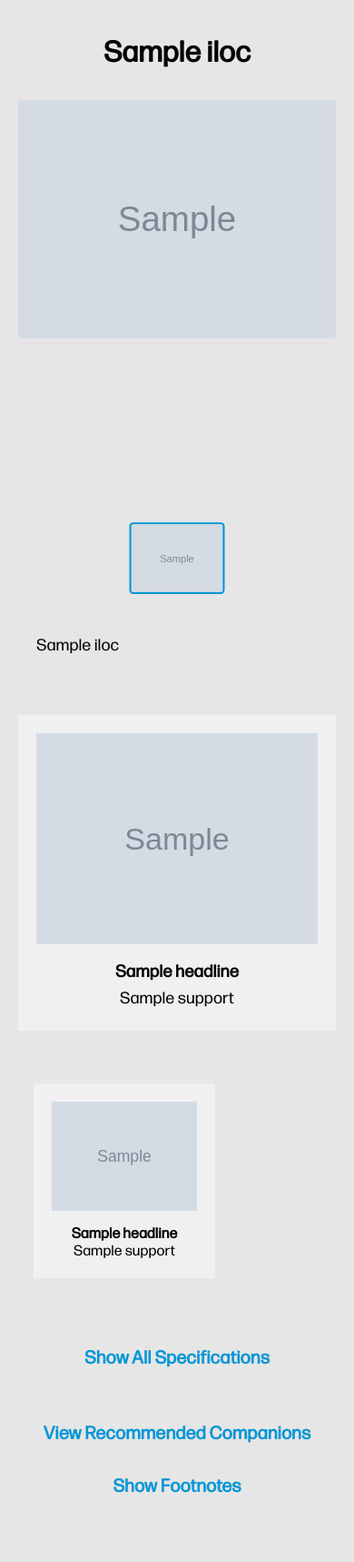
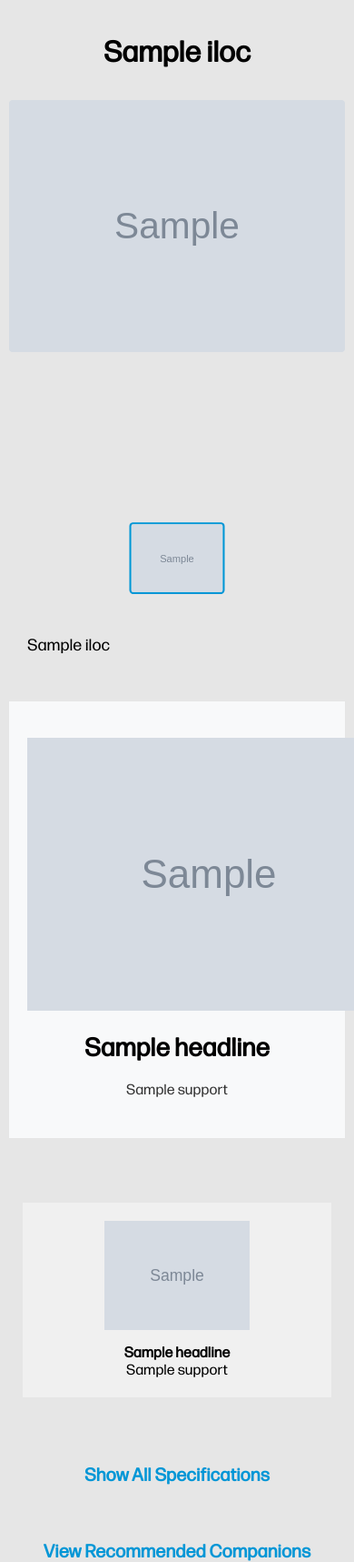
Before and after one commit to jinjernot/leliel, a Flask app: template templates/product_template.html in a window 390 px wide; the page is wider, and only the part inside the window is pictured. Shown: the top 1717 px of that part at 91% size. Before the commit the page ends 1641 px from the top of that part, so only its background shows below. Run offline with Flask 3, Linux system fonts and the light colour scheme; the template is opened without the code that fills it: most values are stand-ins (such as "Sample title", 1, 10 or a date in 2020); grey boxes marked "Sample" are stand-in pictures.

Commit message:
Enhance styles for marketing message section and features layout; improve responsiveness and structure in product template

```diff
--- a/static/css/styles.css
+++ b/static/css/styles.css
@@ -41,6 +41,7 @@ sup {
 
 #ATF {
   max-width: 80%;
+  min-width: 900px;
   margin: 33px auto 0;
   padding: 0 20px;
 }
@@ -91,45 +92,55 @@ sup {
 }
 
 /* --- MM (Marketing Message) Section --- */
-#MM .row,
-#features .row {
-  display: flex;
-  flex-wrap: wrap;
-  margin: 0 -15px; /* Counteract column padding */
+.mm-block {
+  background-color: #f8f9fa;
+  text-align: center;
+  padding: 40px 20px;
+  margin: 0 auto 30px auto;
+  max-width: 100%;
 }
 
-#MM .col-md-6,
-#features td {
-  display: flex; /* This is key for equal height */
-  padding: 15px;
+.mm-image img {
+  max-width: 600px;
+  height: auto;
+  margin-bottom: 20px;
 }
 
-.mm-block,
+.mm-text h3 {
+  font-size: 1.75rem;
+  margin-bottom: 10px;
+}
+
+.mm-text p {
+  max-width: 600px;
+  margin: 0 auto;
+  font-size: 1rem;
+  color: #333;
+}
+
+
+/* --- Features Section --- */
+#features table {
+  width: 100%;
+  border-collapse: separate;
+  border-spacing: 15px;
+}
+
+#features td {
+  width: 50%;
+  padding: 0;
+  vertical-align: top;
+}
+
 .feature-block {
   display: flex;
   flex-direction: column;
-  width: 100%;
   height: 100%;
   background-color: #f0f0f0;
   padding: 20px;
   text-align: center;
 }
 
-/* Specific image styling for MM section */
-.mm-image {
-  flex-grow: 1;
-  display: flex;
-  align-items: center;
-  justify-content: center;
-  margin-bottom: 1rem;
-}
-
-.mm-image img {
-  max-width: 100%;
-  max-height: 250px; /* Larger max-height for MM images */
-}
-
-/* Specific image styling for Features section */
 .feature-image {
   flex-grow: 1;
   display: flex;
@@ -140,13 +151,13 @@ sup {
 
 .feature-image img {
   max-width: 100%;
-  max-height: 120px; /* Smaller max-height for feature icons */
+  max-height: 120px;
 }
 
-.mm-text,
 .feature-text {
   flex-grow: 1;
 }
+
 
 /* --- Expandable Sections --- */
 .expand-button {
@@ -156,29 +167,33 @@ sup {
   cursor: pointer;
 }
 
-#tech-specs,
-#footnotes-content table,
-#companions {
-  margin: 20px auto;
-  width: 100%;
-  border-collapse: collapse;
+#tech-specs, #footnotes, #companions {
+    margin: 20px auto;
+    width: 100%;
+    border-collapse: collapse;
 }
 
-#tech-specs td,
-#footnotes-content td {
-  padding: 10px;
-  border: 1px solid #ddd;
+#tech-specs td, #footnotes td {
+    padding: 10px;
+    border: 1px solid #ddd;
 }
 
-/* --- Mobile Responsiveness --- */
+
+/* --- Responsive styles for mobile --- */
 @media (max-width: 767px) {
-  #MM .col-md-6,
+  #features tr {
+    display: flex;
+    flex-direction: column;
+  }
+
   #features td {
-    flex: 0 0 100%;
-    max-width: 100%;
+    width: 100%;
+    margin-bottom: 15px;
   }
 
   #ATF {
+    min-width: initial;
     max-width: 100%;
+    padding: 0 10px;
   }
 }
--- a/templates/product_template.html
+++ b/templates/product_template.html
@@ -39,9 +39,7 @@
     <br>
 
 <div id="MM" class="superscript-content">
-      <div class="row">
       {% for block in mm_blocks %}
-        <div class="col-md-6">
       <div class="mm-block">
         <div class="mm-image">
           <img src="{{ block.image_url | escape }}" alt="Marketing Image">
@@ -51,9 +49,7 @@
           {% if block.support %}<p>{{ block.support }}</p>{% endif %}
         </div>
       </div>
-        </div>
       {% endfor %}
-      </div>
     </div>
 
     <br />
```
Lines whose indentation alone changed are shown as unchanged.
